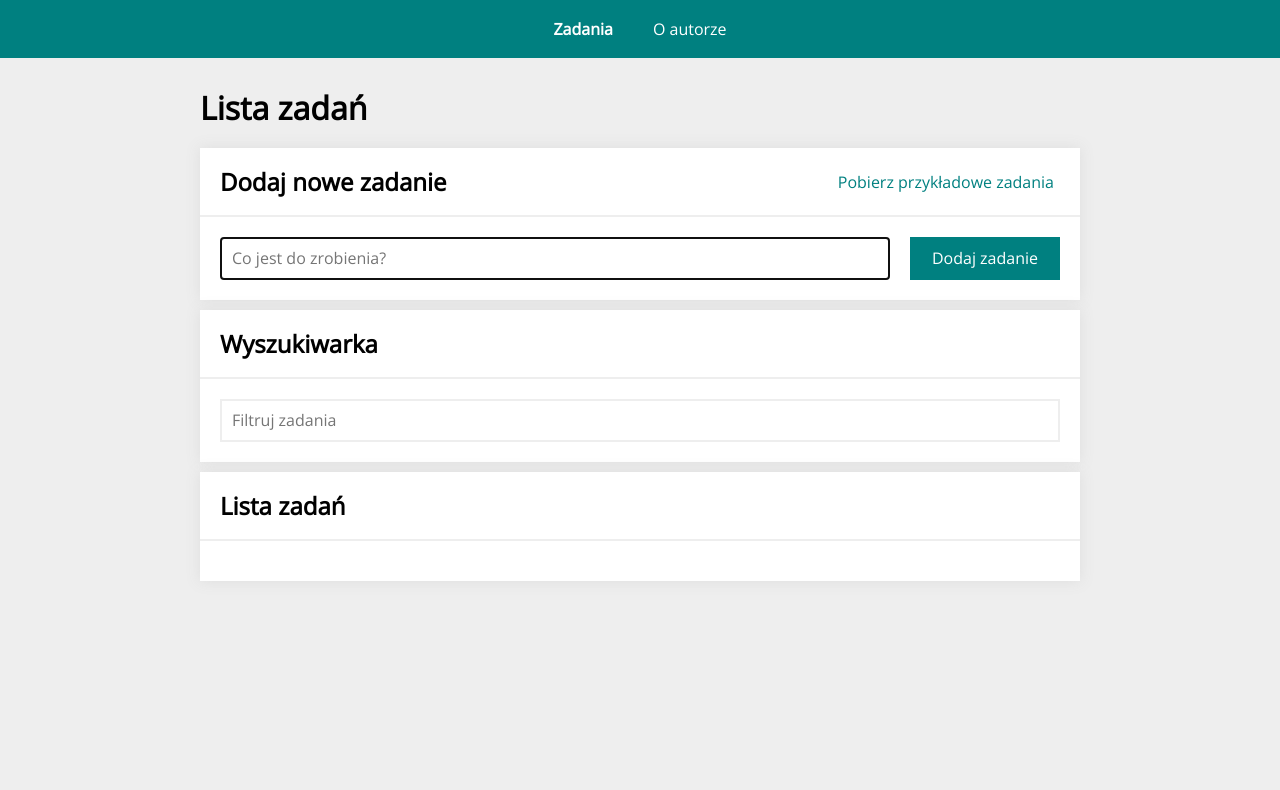
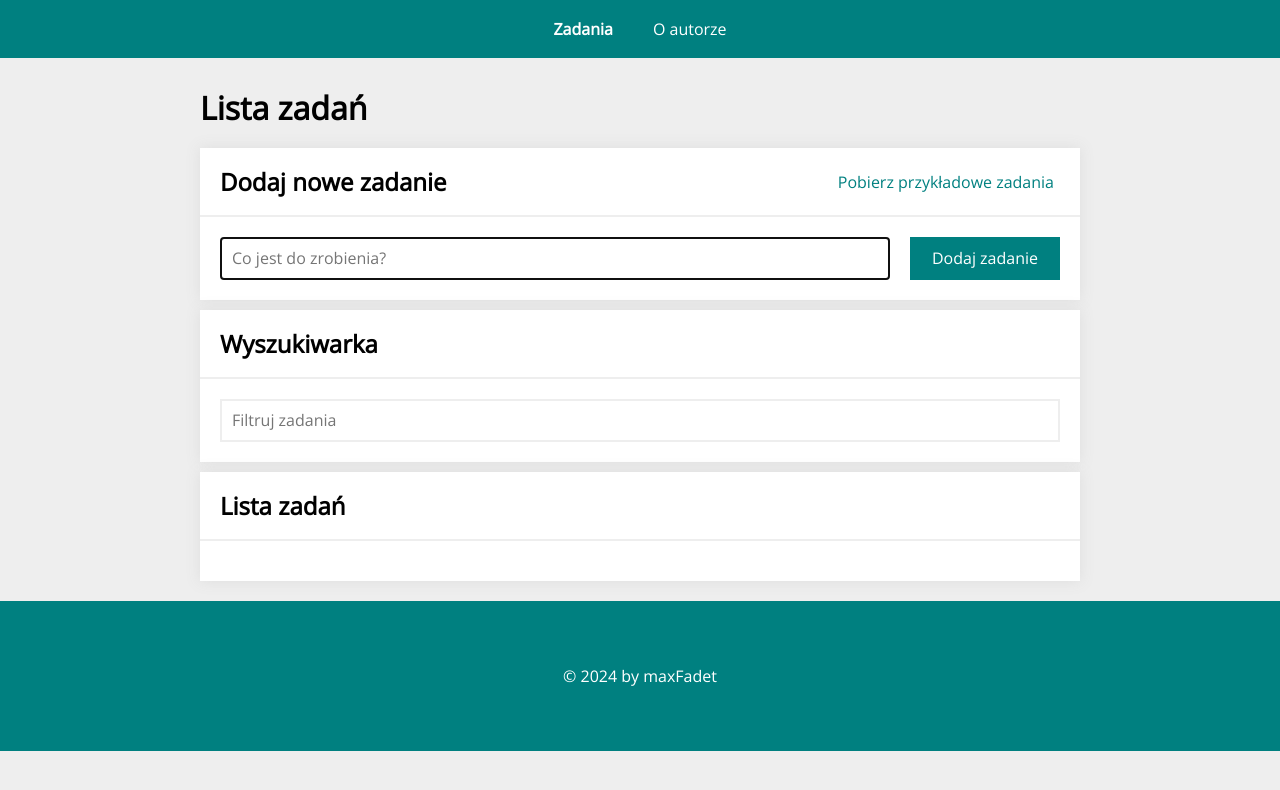
Before and after one commit to maxFadet/todos-list-react, a React (Create React App) app: page /#/zadania in a window 1280 px wide. Shown: the top 790 px of the page. Built offline with nearby package versions, Linux system fonts and the light colour scheme.

Commit message:
added footer for the page

```diff
--- a/src/App.js
+++ b/src/App.js
@@ -5,6 +5,7 @@ import TaskPage from "./features/tasks/TaskPage";
 import AuthorPage from "./features/author/AuthorPage";
 import { Navigation } from "./Navigation";
 import { Loader } from "./common/Loader";
+import { Footer } from './common/Footer';
 
 const App = () => {
     const [loading, setLoading] = useState(false);
@@ -40,6 +41,7 @@ const App = () => {
                     </Route>
                 </Switch>
             )}
+            <Footer />
         </>
     );
 };
--- /dev/null
+++ b/src/common/Footer/index.js
@@ -0,0 +1,11 @@
+import { Content, Wrapper } from "./styled";
+
+export const Footer = () => {
+    return (
+        <Wrapper>
+            <Content>
+                © 2024 by maxFadet
+            </Content>
+        </Wrapper>
+    );
+};
--- /dev/null
+++ b/src/common/Footer/styled.js
@@ -0,0 +1,13 @@
+import styled from "styled-components";
+
+export const Wrapper = styled.div`
+   margin: 0;
+   padding: 30px;
+   background: ${({ theme }) => theme.colors.teal};
+   text-align: center;
+`;
+
+export const Content = styled.p`
+   padding: 20px;
+   color: ${({ theme }) => theme.colors.white};
+`;
```
